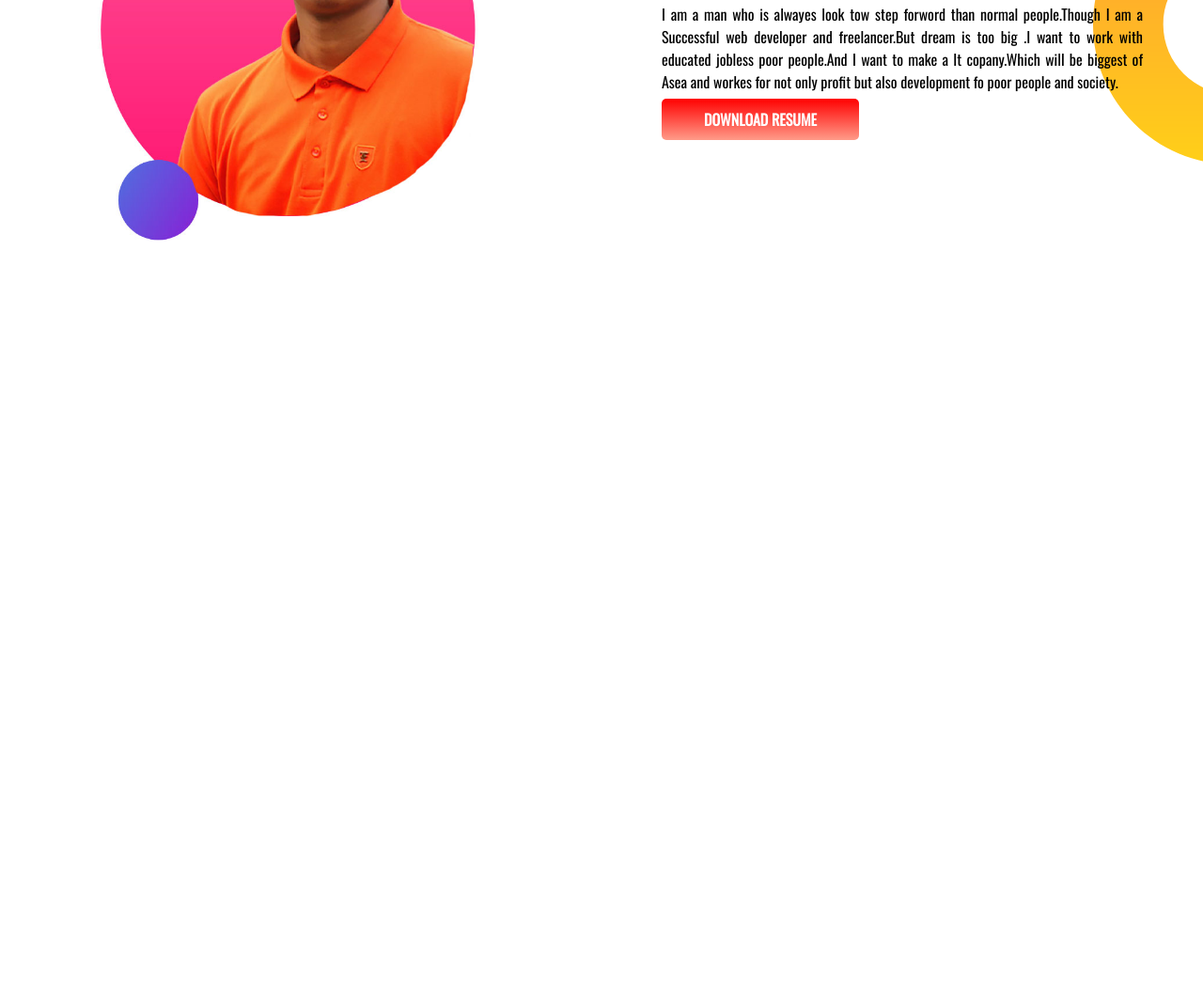
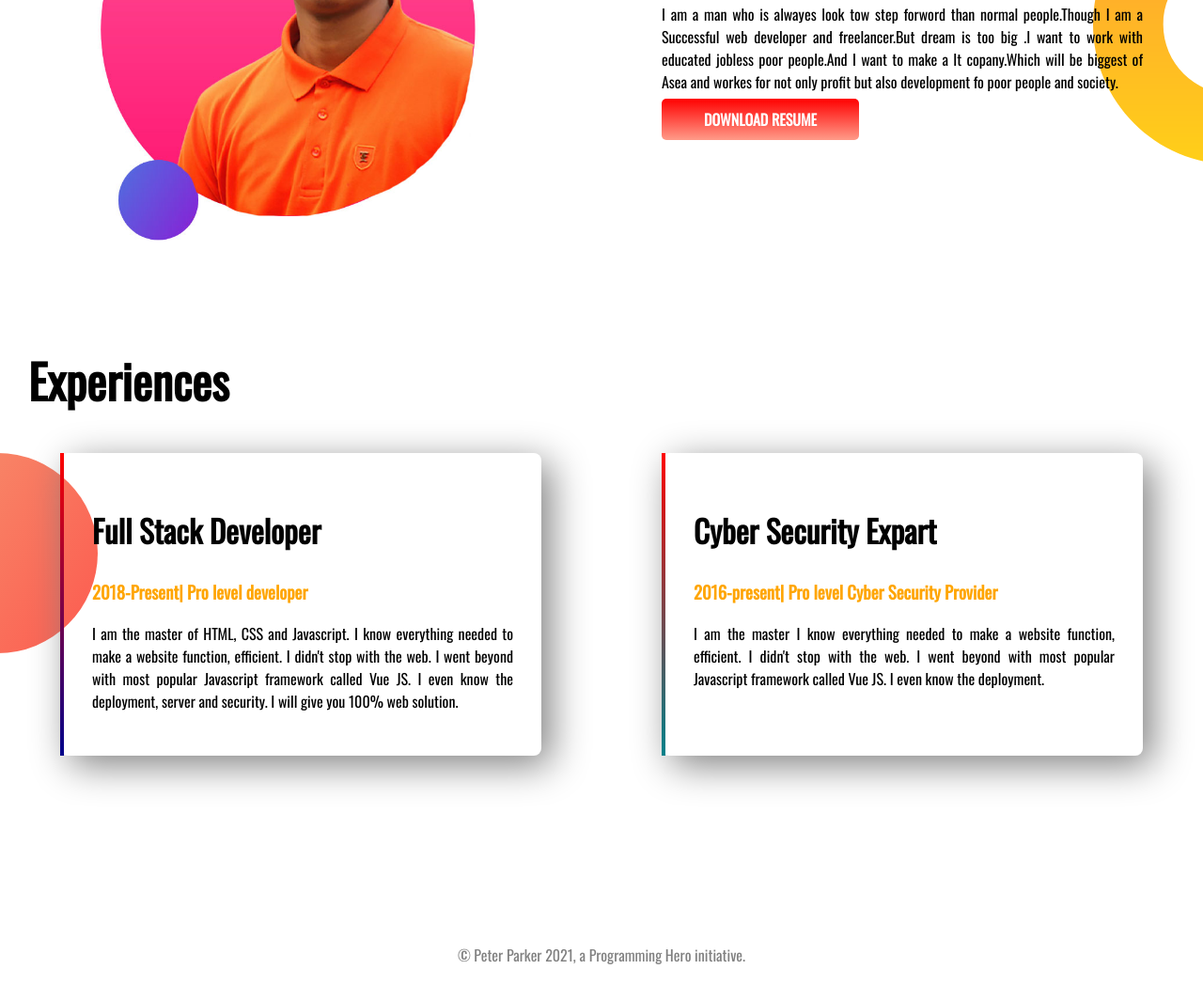
Before and after one commit to developer-shourav/Protfolio_Design, a plain HTML site: page index.html in a window 1280 px wide. Shown: the part 962-2010 px from the top of the page at 94% size. Before the commit the page ends 1287 px from the top, so only its background shows below. Drawn offline with nearby package versions, Linux system fonts and the light colour scheme.

Commit message:
Primary project end

```diff
--- a/index.html
+++ b/index.html
@@ -12,6 +12,9 @@
     <link rel="stylesheet" href="style.css">
 </head>
 <body>
+    <!--+++++++++++++++++++++++++++++++++++++++++++++++++++++++++++++++++++++++++++++++++
+                            Top section(WELCOME) HTML START
+    +++++++++++++++++++++++++++++++++++++++++++++++++++++++++++++++++++++++++++++++++++++ -->
     <section class="top_section">
         <div class="aboutMe">
             <h1>**Welcome to***</h1>
@@ -27,6 +30,15 @@
             <img src="img/my-bg.png" alt="Photo of web developer Shourav RajB.">
         </div>
     </section>
+    <!--+++++++++++++++++++++++++++++++++++++++++++++++++++++++++++++++++++++++++++++++++
+                              Top section(WELCOME) HTML END
+    +++++++++++++++++++++++++++++++++++++++++++++++++++++++++++++++++++++++++++++++++++++ -->
+
+
+
+    <!--+++++++++++++++++++++++++++++++++++++++++++++++++++++++++++++++++++++++++++++++++
+                             Mid section(DREAM BIG) HTML START
+    +++++++++++++++++++++++++++++++++++++++++++++++++++++++++++++++++++++++++++++++++++++ -->
     <section class="mid_section">
         <div class="mySecondPhoto"><img src="images/my-bg2.jpg" alt="Formal Photo of web developer Shourav RajB."></div>
         <div class="dreamBig">
@@ -36,6 +48,36 @@
             <a class="Download_resume" href="#" target="_blank">DOWNLOAD RESUME</a>
         </div>
     </section>
+     <!--+++++++++++++++++++++++++++++++++++++++++++++++++++++++++++++++++++++++++++++++++
+                             Mid section(DREAM BIG) HTML END
+    +++++++++++++++++++++++++++++++++++++++++++++++++++++++++++++++++++++++++++++++++++++ -->
+
+
+
+     <!--+++++++++++++++++++++++++++++++++++++++++++++++++++++++++++++++++++++++++++++++++
+                              Experiences section HTML START
+    +++++++++++++++++++++++++++++++++++++++++++++++++++++++++++++++++++++++++++++++++++++ -->
+    <section>
+        <h1 id="ExheadLine">Experiences</h1>
+        <div class="myExperiences">
+            <div id="exBoxOne" class="experienceBox">
+                <h1>Full Stack Developer</h1>
+                <h3 class="colorOrange"> 2018-Present| Pro level developer</h3>
+                <p>I am the master of HTML, CSS and Javascript. I know everything needed to make a website function, efficient. I didn't stop with the web. I went beyond with most popular Javascript framework called Vue JS. I even know the deployment, server and security. I will give you 100% web solution.</p>
+            </div>
+            <div id="exBoxTwo" class="experienceBox">
+                <h1>Cyber Security Expart</h1>
+                <h3 class="colorOrange">2016-present| Pro level Cyber Security Provider</h3>
+                <P>I am the master I know everything needed to make a website function, efficient. I didn't stop with the web. I went beyond with most popular Javascript framework called Vue JS. I even know the deployment.</P>
+            </div>
+        </div>
+    </section>
+    <!--+++++++++++++++++++++++++++++++++++++++++++++++++++++++++++++++++++++++++++++++++
+                            Experiences section HTML END
+    +++++++++++++++++++++++++++++++++++++++++++++++++++++++++++++++++++++++++++++++++++++ -->
+
+       <!-- --==========================Foote====================================== -->
+            <footer>© Peter Parker 2021, a Programming Hero initiative.</footer>
 
 </body>
 </html>
--- a/style.css
+++ b/style.css
@@ -116,3 +116,53 @@ h1{
 /* =====================================================================================
                           Mid section css End
 =========================================================================================*/
+
+
+
+
+/* =====================================================================================
+                         Experiences section css START
+=========================================================================================*/
+#ExheadLine{margin-left: 30px;}
+.myExperiences{
+    display: flex;
+    text-align: justify;
+    background-image: url(images/exp-bg.png);
+    background-repeat: no-repeat;
+}
+.myExperiences h1{
+   font-size: 33px;
+}
+
+.experienceBox{
+    width: 40%;
+    margin:0% 5%;
+    margin-bottom: 200px;
+    padding:30px;
+    box-shadow: 10px 10px 40px gray;
+    border-radius: 8px;
+
+}
+#exBoxTwo{
+    border-left: 4px solid;
+    border-image:linear-gradient(rgb(255, 0, 0), #00828b);
+    border-image-slice: 1;
+}
+#exBoxOne{
+    border-left: 4px solid;
+    border-image: linear-gradient(#ff0000, #00008b);
+    border-image-slice: 1;
+}
+
+/* =====================================================================================
+                         Experiences section css End
+=========================================================================================*/
+
+
+
+/* -----------------------------------footer css----------------------------------------------*/
+footer{
+    text-align: center;
+    color: gray;
+    margin-bottom: 20px;
+}
```
